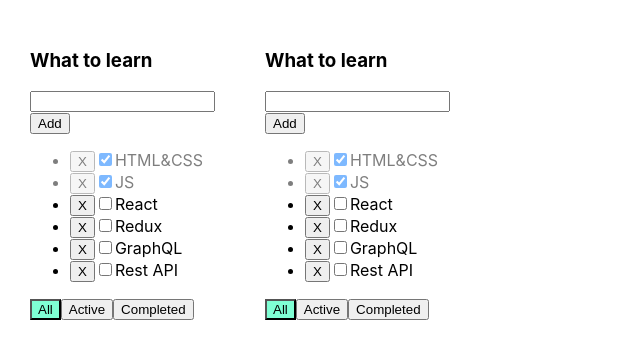
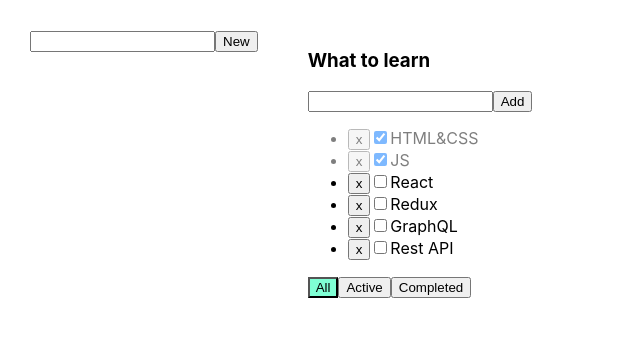
Before and after one commit to timohaBlr/todolist-by-myself, a React (Create React App) app: page / in a window 1280 px wide. Shown: the top 358 px of the page, without its empty margins (0-640 px from the left). Built offline with nearby package versions, Linux system fonts and the light colour scheme.

Commit message:
Added AddItemForm, and buttons names as a child's

```diff
--- a/src/App.tsx
+++ b/src/App.tsx
@@ -2,14 +2,14 @@ import React from 'react';
 import './App.css';
 import {TodolistContainer} from "./Components/Todolist/TodolistContainer";
 import {TodolistContainer2} from "./Components2/Todolist/TodolistContainer2";
-
+import AddItemForm from "./Components/AddItemForm/AddItemForm";
 
 
 function App() {
-        return (
+    return (
         <div className="App">
+            <AddItemForm>New</AddItemForm>
             <TodolistContainer/>
-            <TodolistContainer2/>
         </div>
     );
 }
--- /dev/null
+++ b/src/Components/AddItemForm/AddItemForm.module.css
@@ -0,0 +1,7 @@
+.itemForm{
+    display: flex;
+flex-direction: row;
+}
+.error {
+    border: solid 3px red;
+}
--- /dev/null
+++ b/src/Components/AddItemForm/AddItemForm.tsx
@@ -0,0 +1,44 @@
+import React, {ChangeEvent, KeyboardEvent, MouseEvent, useState} from 'react';
+import {Input} from "../Input/Input";
+import {Button} from "../Button/Button";
+import s from './AddItemForm.module.css'
+
+type AddItemFormPropsType = {
+    className?: string
+    onKeyPress?: (event: KeyboardEvent<HTMLInputElement>) => void
+    onChange?: (event: ChangeEvent<HTMLInputElement>) => void
+    onClick?: (event: MouseEvent<HTMLButtonElement>) => void
+    error?: string | null
+    addTask?: (title: string) => void
+}
+const AddItemForm: React.FC<AddItemFormPropsType> = ({addTask, className, error, ...restProps}) => {
+  const [input, setInput] = useState<string>('')
+
+    const inputOnChangeHandler = (event: ChangeEvent<HTMLInputElement>) => {
+        setInput(event.currentTarget.value as string)
+    }
+    const onKeyPressHandler = (event: KeyboardEvent<HTMLInputElement>) => {
+        if (event.key === 'Enter') {
+            addTask && addTask(input.trim())
+            setInput('')
+        }
+    }
+    const buttonOnClickAddHandler = () => {
+        addTask && addTask(input.trim())
+        setInput('')
+    }
+    const finalClassname = error ? s.itemForm + s.error : s.itemForm
+    return (
+        <div className={finalClassname}>
+            <Input
+                onChange={inputOnChangeHandler}
+                onKeyPress={onKeyPressHandler}
+                value={input}
+                className={className}/>
+
+            <Button onClick={buttonOnClickAddHandler}>{restProps.children}</Button>
+        </div>
+    );
+};
+
+export default AddItemForm;
--- a/src/Components/Button/Button.tsx
+++ b/src/Components/Button/Button.tsx
@@ -1,19 +1,19 @@
-import React, {MouseEvent} from 'react';
+import React, {ButtonHTMLAttributes, DetailedHTMLProps} from 'react';
 
 
+type DefaultButtonPropsType = DetailedHTMLProps<ButtonHTMLAttributes<HTMLButtonElement>, HTMLButtonElement>
+type ButtonPropsType = DefaultButtonPropsType & {
 
-type ButtonPropsType = {
-    title: string
-    callBack: (event: MouseEvent<HTMLButtonElement>) => void
-    className?: string
-    value?: string
-  }
-export const Button = (props: ButtonPropsType) => {
+         }
+
+export const Button: React.FC<ButtonPropsType> = ({  onClick,className,...restProps}) => {
     return (
         <div>
-            <button className={props.className}
-                    onClick={props.callBack}>
-                {props.title}</button>
+            <button className={className}
+                    onClick={onClick}
+                    {...restProps}
+            />
+
         </div>
     );
 };
--- a/src/Components/Input/Input.tsx
+++ b/src/Components/Input/Input.tsx
@@ -1,25 +1,14 @@
-import React, {ChangeEvent, KeyboardEvent} from 'react';
+import React, {DetailedHTMLProps, InputHTMLAttributes} from 'react';
 
-type InputPropsType = {
-    type?: string
-    checked?: boolean
-    value?: string
-    className?: string
-    callBackClick?: () => void
-    onChange: (event: ChangeEvent<HTMLInputElement>) => void
-    onKeyPress?: (event: KeyboardEvent<HTMLInputElement>) => void
+type DefaultInputPropsType = DetailedHTMLProps<InputHTMLAttributes<HTMLInputElement>, HTMLInputElement>
+type InputPropsType = DefaultInputPropsType & {}
 
-}
-export const Input = (props: InputPropsType) => {
+
+export const Input: React.FC<InputPropsType> = ({className, ...restProps}) => {
     return (
         <div>
-            <input type={props.type}
-                   checked={props.checked}
-                   value={props.value}
-                   className={props.className}
-                   onKeyPress={props.onKeyPress}
-                   onChange={props.onChange}
-                   onClick={props.callBackClick}
+            <input className={className}
+                   {...restProps}
             />
         </div>
     );
--- a/src/Components/Todolist/Todolist.module.css
+++ b/src/Components/Todolist/Todolist.module.css
@@ -10,6 +10,7 @@
 .error {
     border: solid 3px red;
 }
+
 .default {
       display: inline-block;
     }
--- a/src/Components/Todolist/Todolist.tsx
+++ b/src/Components/Todolist/Todolist.tsx
@@ -1,90 +1,79 @@
-import React, {ChangeEvent, MouseEvent, KeyboardEvent} from 'react';
+import React, { MouseEvent} from 'react';
 import {FilterValuesType, TaskType} from "./TodolistContainer";
 import s from './Todolist.module.css'
 import {Button} from "../Button/Button";
-import {Input} from "../Input/Input";
 import {CheckBox} from "../CheckBox/CheckBox";
+import AddItemForm from "../AddItemForm/AddItemForm";
 
 type TodoListPropsType = {
     tasks: Array<TaskType>
     buttonOnClickRemoveHandler: (id: string) => void
-    buttonOnClickAddHandler: (event: MouseEvent<HTMLButtonElement>) => void
     checkBoxOnChangeHandler: (id: string, isDone: boolean) => void
-    inputOnChangeHandler: (event: ChangeEvent<HTMLInputElement>) => void
-    onKeyPressHandler: (event: KeyboardEvent<HTMLInputElement>) => void
-    input: string
-    setInput: (input: string) => void
     onClickFilterHandler: (event: MouseEvent<HTMLButtonElement>) => void
     error: string | null
     filter: FilterValuesType
+    addTask: (title: string) => void
+    /* input: string
+     setInput: (input: string) => void
+     buttonOnClickAddHandler: (event: MouseEvent<HTMLButtonElement>) => void
+     inputOnChangeHandler: (event: ChangeEvent<HTMLInputElement>) => void
+     onKeyPressHandler: (event: KeyboardEvent<HTMLInputElement>) => void*/
 }
 //презентационная компонента
 export const Todolist: React.FC<TodoListPropsType> = ({
-                                                          tasks, buttonOnClickAddHandler, buttonOnClickRemoveHandler,
-                                                          checkBoxOnChangeHandler, inputOnChangeHandler,
-                                                          onKeyPressHandler, error, input, setInput,
-                                                          onClickFilterHandler, filter, ...props
+                                                          addTask,
+                                                          tasks, buttonOnClickRemoveHandler,
+                                                          checkBoxOnChangeHandler,
+                                                          error,
+                                                          onClickFilterHandler, filter, ...restProps
                                                       }) => {
 
     return (
         <div>
             <h3>What to learn</h3>
-            <Input value={input}
-                   className={error ? s.error : ''}
+            <AddItemForm className={error ? s.error : ''}
+                         addTask={addTask}
+            >Add</AddItemForm>
+            {/*<Input className={error ? s.error : ''}
+                   value={input}
                    onKeyPress={onKeyPressHandler}
-                   onChange={inputOnChangeHandler}/>            {/*universal input*/}
-            {/*<input value={input}
-                   className={error ? s.error : ''}
-                   onKeyPress={onKeyPressHandler}
-                   onChange={inputOnChangeHandler}
-            />*/}
-            <Button title={'Add'} callBack={buttonOnClickAddHandler}/> {/*universal button*/}
-            {/*<button onClick={buttonOnClickAddHandler}>Add</button>*/}
+                   onChange={inputOnChangeHandler}/>
+
+            <Button onClick={buttonOnClickAddHandler}>Add</Button>*/}
             {error && <div className={s.errorMessage}>{error}</div>}
             <ul>
                 {tasks.map(m => <li key={m.id} className={m.isDone ? s.isDone : ''}>
                     <div className={s.buttonRemove}>
-                        <Button title={'X'}
-                                callBack={() => buttonOnClickRemoveHandler(m.id)}/>                        {/*universal button*/}
-                        {/* <button onClick={(event) => buttonOnClickRemoveHandler(m.id)}>X</button>*/}
+                        <Button
+                            onClick={() => buttonOnClickRemoveHandler(m.id)}>
+                            x
+                        </Button>
                     </div>
                     <div className={s.checkBox}>
                         <CheckBox onChange={(event) => checkBoxOnChangeHandler(m.id, event.currentTarget.checked)}
                                   checked={m.isDone}/>
-                        {/*universal CheckBox*/}
-                        {/* <input type={"checkbox"}
-                               onChange={(event: ChangeEvent<HTMLInputElement>) => checkBoxOnChangeHandler(m.id, event.currentTarget.checked)}
-                               checked={m.isDone}/>*/}
+
                     </div>
                     {m.title}
                 </li>)}
             </ul>
             <div>
                 <div className={s.filter}>
-                    <Button value={'all'} title={'All'}
+                    <Button value={'all'}
                             className={`${s.default} ${filter === 'all' && s.active}`}
-                            callBack={onClickFilterHandler}/>
+                            onClick={onClickFilterHandler}>All</Button>
                 </div>
                 <div className={s.filter}>
-                    <Button value={'active'} title={'Active'}
+                    <Button value={'active'}
                             className={filter === 'active' ? `${s.default} ${s.active}` : s.default}
-                            callBack={onClickFilterHandler}/>
+                            onClick={onClickFilterHandler}>Active</Button>
                 </div>
                 <div className={s.filter}>
-                    <Button value={'completed'} title={'Completed'}
+                    <Button value={'completed'}
                             className={filter === 'completed' ? `${s.default} ${s.active}` : s.default}
-                            callBack={onClickFilterHandler}/>
+                            onClick={onClickFilterHandler}>Completed</Button>
                 </div>
-                {/*universal buttons*/}
-                {/*<button value={'all'} className={filter === 'all' ? s.active : ''}
-                        onClick={onClickFilterHandler}>All
-                </button>
-                <button value={'active'} className={filter === 'active' ? s.active : ''}
-                        onClick={onClickFilterHandler}>Active
-                </button>
-                <button value={'completed'} className={filter === 'completed' ? s.active : ''}
-                        onClick={onClickFilterHandler}>Completed
-                </button>*/}
+
             </div>
         </div>
     )
--- a/src/Components/Todolist/TodolistContainer.tsx
+++ b/src/Components/Todolist/TodolistContainer.tsx
@@ -1,4 +1,4 @@
-import React, {ChangeEvent, KeyboardEvent, MouseEvent, useState} from 'react';
+import React, { MouseEvent, useState} from 'react';
 import {Todolist} from "./Todolist";
 import {v1} from "uuid";
 
@@ -10,7 +10,7 @@ export type TaskType = {
 type TodolistContainerPropsType = {}
 export type FilterValuesType = 'all' | 'active' | 'completed'
 
-export const TodolistContainer: React.FC<TodolistContainerPropsType> = ({...props}) => {
+export const TodolistContainer: React.FC<TodolistContainerPropsType> = ({...restProps}) => {
     const [tasks, setTasks] = useState<Array<TaskType>>([
         {id: v1(), title: "HTML&CSS", isDone: true},
         {id: v1(), title: "JS", isDone: true},
@@ -19,13 +19,14 @@ export const TodolistContainer: React.FC<TodolistContainerPropsType> = ({...prop
         {id: v1(), title: "GraphQL", isDone: false},
         {id: v1(), title: "Rest API", isDone: false},
     ]);
-    const [input, setInput] = useState<string>('');
+
     const [error, setError] = useState<string | null>(null)
     const [filter, setFilter] = useState<FilterValuesType>('all')
 
     const buttonOnClickRemoveHandler = (id: string) => {
         setTasks(tasks.filter(f => f.id !== id))
     }
+    /*const [input, setInput] = useState<string>('');
     const buttonOnClickAddHandler = () => {
         addTask(input.trim())
         setInput('')
@@ -36,6 +37,9 @@ export const TodolistContainer: React.FC<TodolistContainerPropsType> = ({...prop
             setInput('')
         }
     }
+    const inputOnChangeHandler = (event: ChangeEvent<HTMLInputElement>) => {
+        setInput(event.currentTarget.value as string)
+    }*/
     const addTask = (title: string) => {
         if (title.trim() === '') {
             setError('Field is required!');
@@ -44,9 +48,7 @@ export const TodolistContainer: React.FC<TodolistContainerPropsType> = ({...prop
         setTasks([{id: v1(), title: title, isDone: false}, ...tasks])
         setError(null)
     }
-    const inputOnChangeHandler = (event: ChangeEvent<HTMLInputElement>) => {
-        setInput(event.currentTarget.value as string)
-    }
+
     const checkBoxOnChangeHandler = (id: string, isDone: boolean) => {
         setTasks(tasks.map(m => m.id === id ? {...m, isDone: isDone} : m))
     }
@@ -57,20 +59,20 @@ export const TodolistContainer: React.FC<TodolistContainerPropsType> = ({...prop
         : filter === 'completed' ? tasks.filter(f => f.isDone) : tasks
     return (
         <div>
-            <div>
             <Todolist
+                addTask={addTask}
                 tasks={filteredTasks}
-                    input={input}
+                buttonOnClickRemoveHandler={buttonOnClickRemoveHandler}
+                checkBoxOnChangeHandler={checkBoxOnChangeHandler}
+                error={error}
+                onClickFilterHandler={onClickFilterHandler}
+                filter={filter}
+                /*input={input}
                 setInput={setInput}
                 buttonOnClickAddHandler={buttonOnClickAddHandler}
-                    buttonOnClickRemoveHandler={buttonOnClickRemoveHandler}
-                    checkBoxOnChangeHandler={checkBoxOnChangeHandler}
                 inputOnChangeHandler={inputOnChangeHandler}
-                    onKeyPressHandler={onKeyPressHandler}
-                    error={error}
-                    onClickFilterHandler={onClickFilterHandler}
-                    filter={filter}/>
-            </div>
+                onKeyPressHandler={onKeyPressHandler}*/
+            />
         </div>
     );
 };
```
Also changed, not shown: src/Components/Input/Input.module.css (added). Lines whose indentation alone changed are shown as unchanged.
